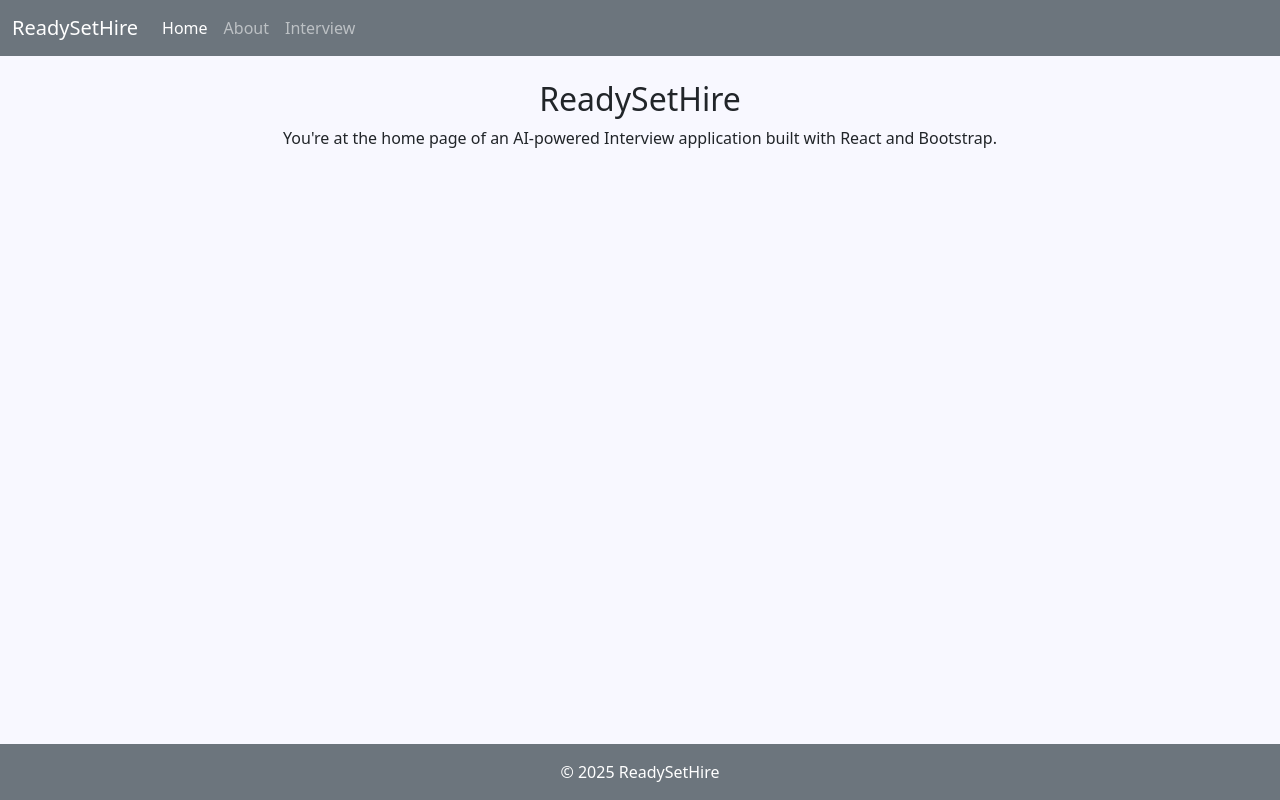
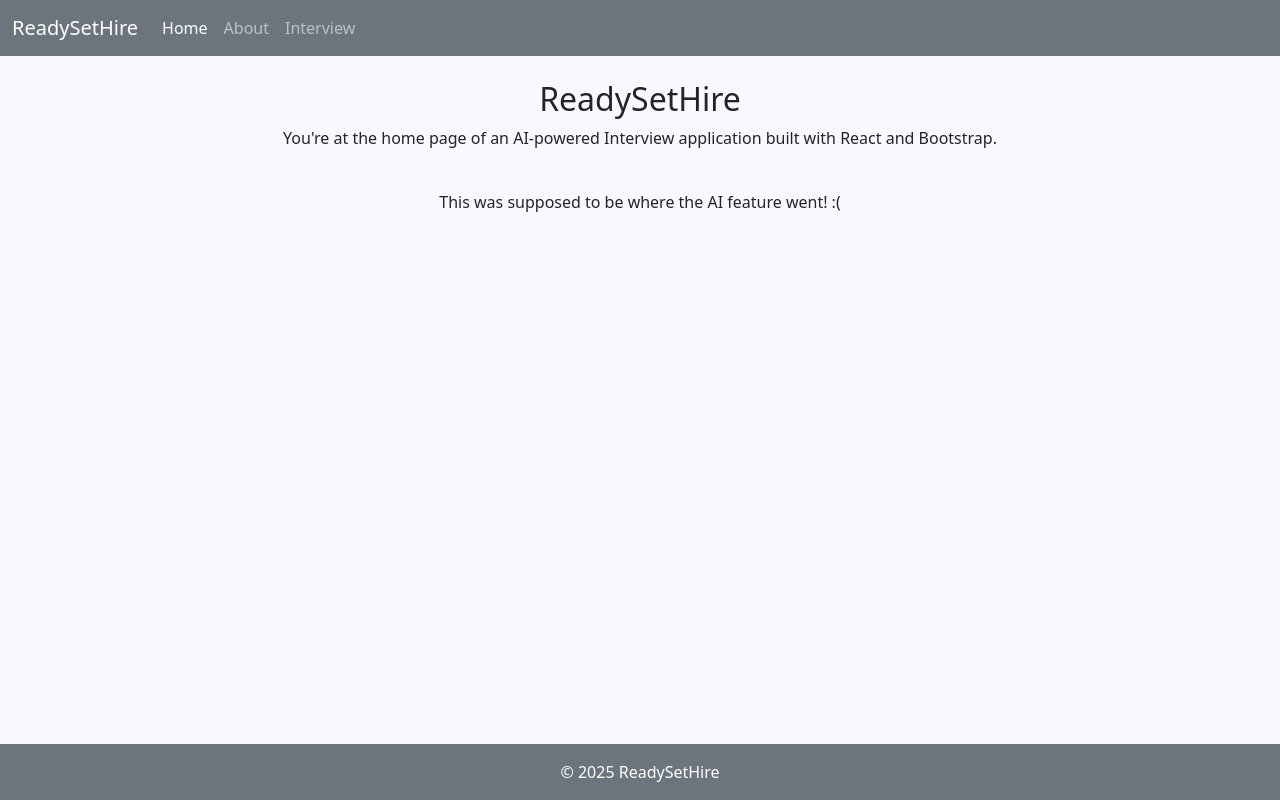
Before and after one commit to UniversalTze/Interview-React, a React (Vite) app in the folder ready-set-hire/: page / in a window 1280 px wide. Built offline with nearby package versions, Linux system fonts and the light colour scheme; no server answers.

Commit message:
Made message for home page.

```diff
--- a/ready-set-hire/src/pages/Home.jsx
+++ b/ready-set-hire/src/pages/Home.jsx
@@ -6,6 +6,8 @@ const Home = () => {
     <div className="container mt-4">
       <h2>ReadySetHire</h2>
       <p>You're at the home page of an AI-powered Interview application built with React and Bootstrap.</p>
+      <br/>
+      <p> This was supposed to be where the AI feature went! :(</p>
     </div>
   );
 };
```
